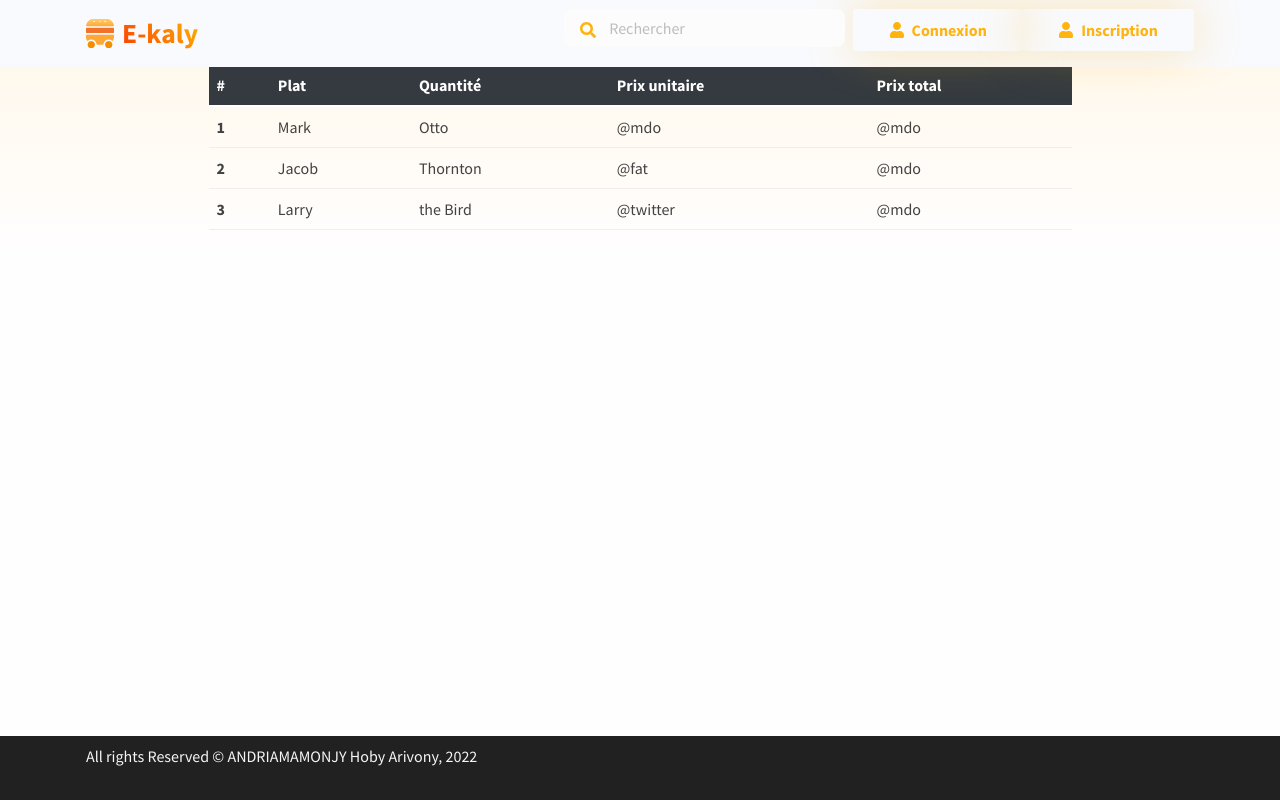
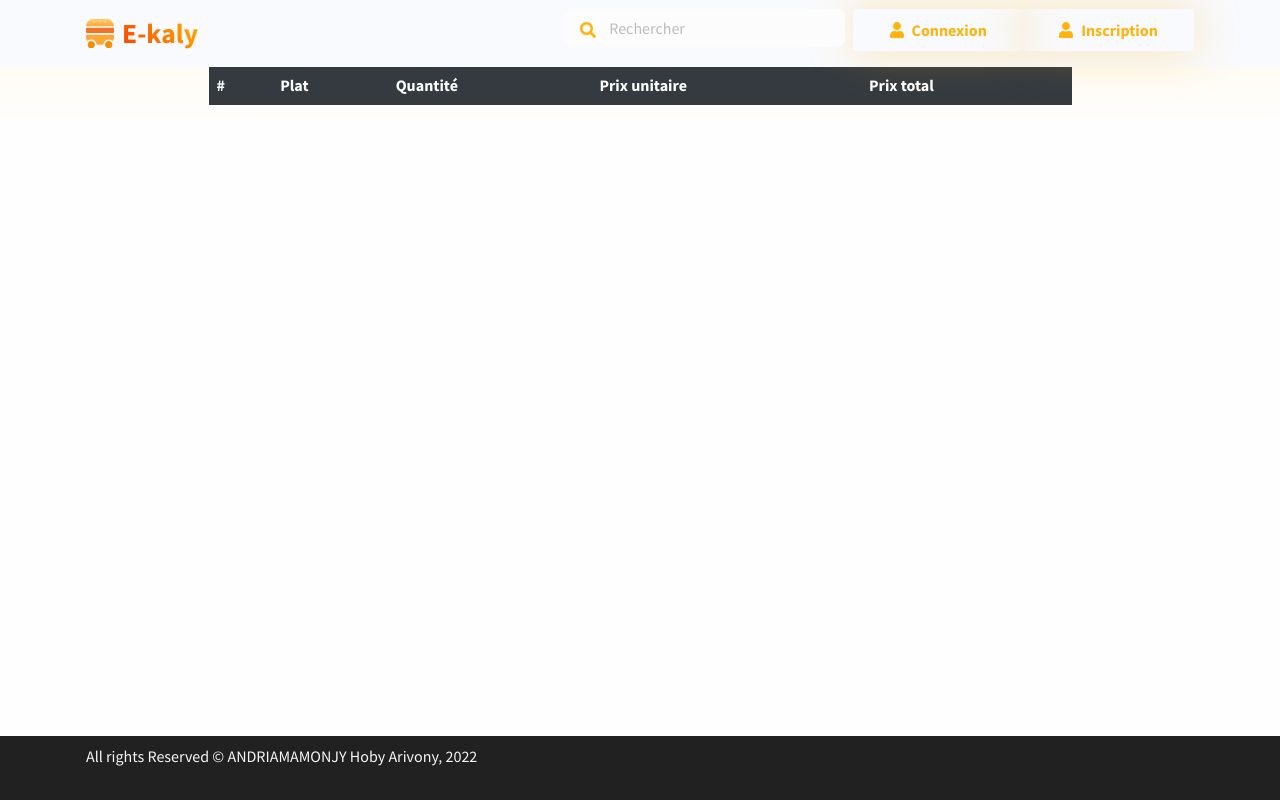
Before and after one commit to Hobyy19/m1p9mean-hobyarivony, an Angular app in the folder frontend/: page /panier in a window 1280 px wide. Built offline with nearby package versions, Linux system fonts and the light colour scheme.

Commit message:
commande et panier

```diff
--- a/frontend/src/app/commande/panier/panier.component.html
+++ b/frontend/src/app/commande/panier/panier.component.html
@@ -21,27 +21,14 @@
                   </tr>
                 </thead>
                 <tbody>
-                  <tr>
+                  <tr *ngFor="let commande of commandes">
                     <th scope="row">1</th>
-                    <td>Mark</td>
-                    <td>Otto</td>
-                    <td>@mdo</td>
-                    <td>@mdo</td>
+                    <td>{{commande.plat.designation}}</td>
+                    <td>{{commande.qtt}}</td>
+                    <td>{{commande.plat.prix_vente}}</td>
+                    <td>{{commande.plat.prix_vente*commande.qtt}}</td>
                   </tr>
-                  <tr>
-                    <th scope="row">2</th>
-                    <td>Jacob</td>
-                    <td>Thornton</td>
-                    <td>@fat</td>
-                    <td>@mdo</td>
-                  </tr>
-                  <tr>
-                    <th scope="row">3</th>
-                    <td>Larry</td>
-                    <td>the Bird</td>
-                    <td>@twitter</td>
-                    <td>@mdo</td>
-                  </tr>
+
                 </tbody>
               </table>
 
--- a/frontend/src/app/commande/panier/panier.component.ts
+++ b/frontend/src/app/commande/panier/panier.component.ts
@@ -8,16 +8,15 @@ import { PlatService } from 'src/app/service/plat.service';
 })
 export class PanierComponent implements OnInit {
 
-  plat = [];
+  commandes = [];
   constructor(private platService : PlatService) { }
 
   ngOnInit(): void {
-    this.getPlat();
-    console.log(this.plat);
+    this.getCommande();
   }
 
-  getPlat(){
-    this.plat = this.platService.commande;
+  getCommande(){
+    this.commandes = JSON.parse(sessionStorage.getItem('commande'));
   }
 
 }
--- a/frontend/src/app/home/home.component.html
+++ b/frontend/src/app/home/home.component.html
@@ -26,18 +26,16 @@
                 </div>
               </div>
               <div class="row gx-2">
-                <div class="col-sm-6 col-md-4 col-lg-3 h-100 mb-5" *ngFor="let plat of plats">
-                  <div class="card card-span h-100 text-white rounded-3"><img class="img-fluid rounded-3 h-100" src="assets/img/gallery/food-world.png" alt="..." />
-                    <div class="card-img-overlay ps-0"><span class="badge bg-danger p-2 ms-3"><i class="fas fa-tag me-2 fs-0"></i><span class="fs-0">20% off</span></span><span class="badge bg-primary ms-2 me-1 p-2"><i class="fas fa-clock me-1 fs-0"></i><span class="fs-0">Fast</span></span></div>
+                <div class="col-sm-6 col-md-4 col-lg-3 h-100 mb-5" *ngFor="let plat of plats; let i = index">
+                  <div class="card card-span h-100 rounded-3"><img class="img-fluid rounded-3 h-100" src="assets/img/gallery/cheese-burger.png" alt="..." />
                     <div class="card-body ps-0">
-                      <div class="d-flex align-items-center mb-3"><img class="img-fluid" src="assets/img/gallery/food-world-logo.png" alt="" />
-                        <div class="flex-1 ms-3">
-                          <h5 class="mb-0 fw-bold text-1000">Food world</h5><span class="text-primary fs--1 me-1"><i class="fas fa-star"></i></span><span class="mb-0 text-primary">46</span>
-                        </div>
-                      </div><span class="badge bg-soft-danger p-2"><span class="fw-bold fs-1 text-danger">Opens Tomorrow</span></span>
+                      <h5 class="fw-bold text-1000 text-truncate mb-1">{{plat.designation}}</h5>
+                      <div><span class="text-warning me-2"><i class="fas fa-map-marker-alt"></i></span><span class="text-primary">Burger Arena</span></div><span class="text-1000 fw-bold">AR {{plat.prix_vente}} </span>
                     </div>
                   </div>
+                  <div class="d-grid gap-2"><a class="btn btn-lg btn-danger" (click)="commander(plat)" role="button">Order now</a></div>
                 </div>
+
                 <div class="col-12 d-flex justify-content-center mt-5"> <a class="btn btn-lg btn-primary" href="#!">View All <i class="fas fa-chevron-right ms-2"> </i></a></div>
               </div>
             </div>
--- a/frontend/src/app/home/home.component.ts
+++ b/frontend/src/app/home/home.component.ts
@@ -45,4 +45,30 @@ export class HomeComponent implements OnInit {
     );
   }
 
+  commander(plat){
+    let qtt = 1;
+    if(sessionStorage.getItem('commande') == null){
+      let commande = [{plat: plat , qtt: qtt}];
+      sessionStorage.setItem('commande', JSON.stringify(commande));
+      console.log(JSON.parse(sessionStorage.getItem('commande')));
+    } else  {
+      let misy = false;
+      let commande = JSON.parse(sessionStorage.getItem('commande'));
+
+      for(let i = 0 ; i< commande.length; i++){
+        if (commande[i].plat._id == plat._id){
+          commande[i].qtt = commande[i].qtt+1;
+          misy = true;
+        }
+      }
+
+      if(!misy){
+        commande.push({plat: plat , qtt: qtt});
+      }
+
+      sessionStorage.setItem('commande', JSON.stringify(commande));
+      console.log(JSON.parse(sessionStorage.getItem('commande')));
+    }
+  }
+
 }
```
